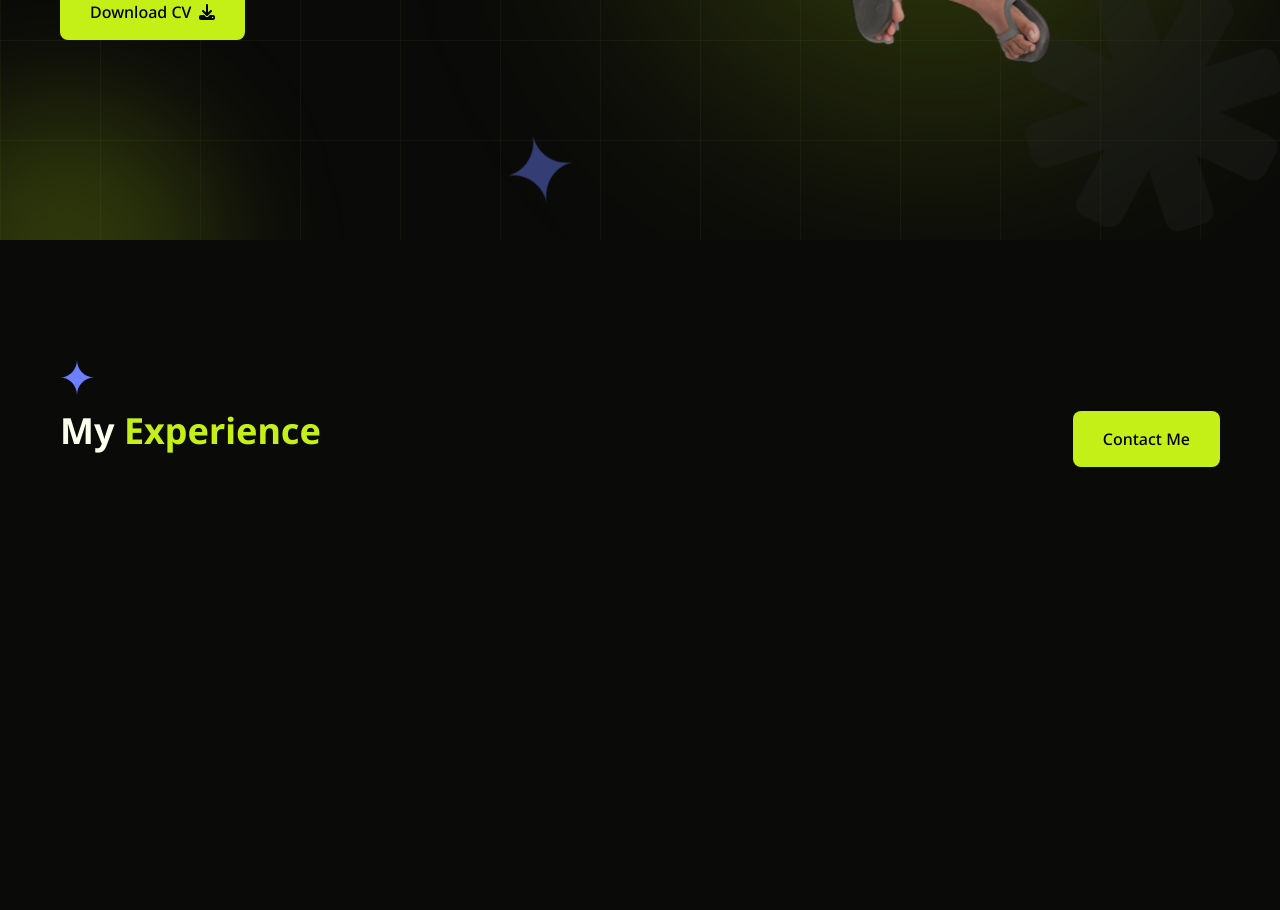
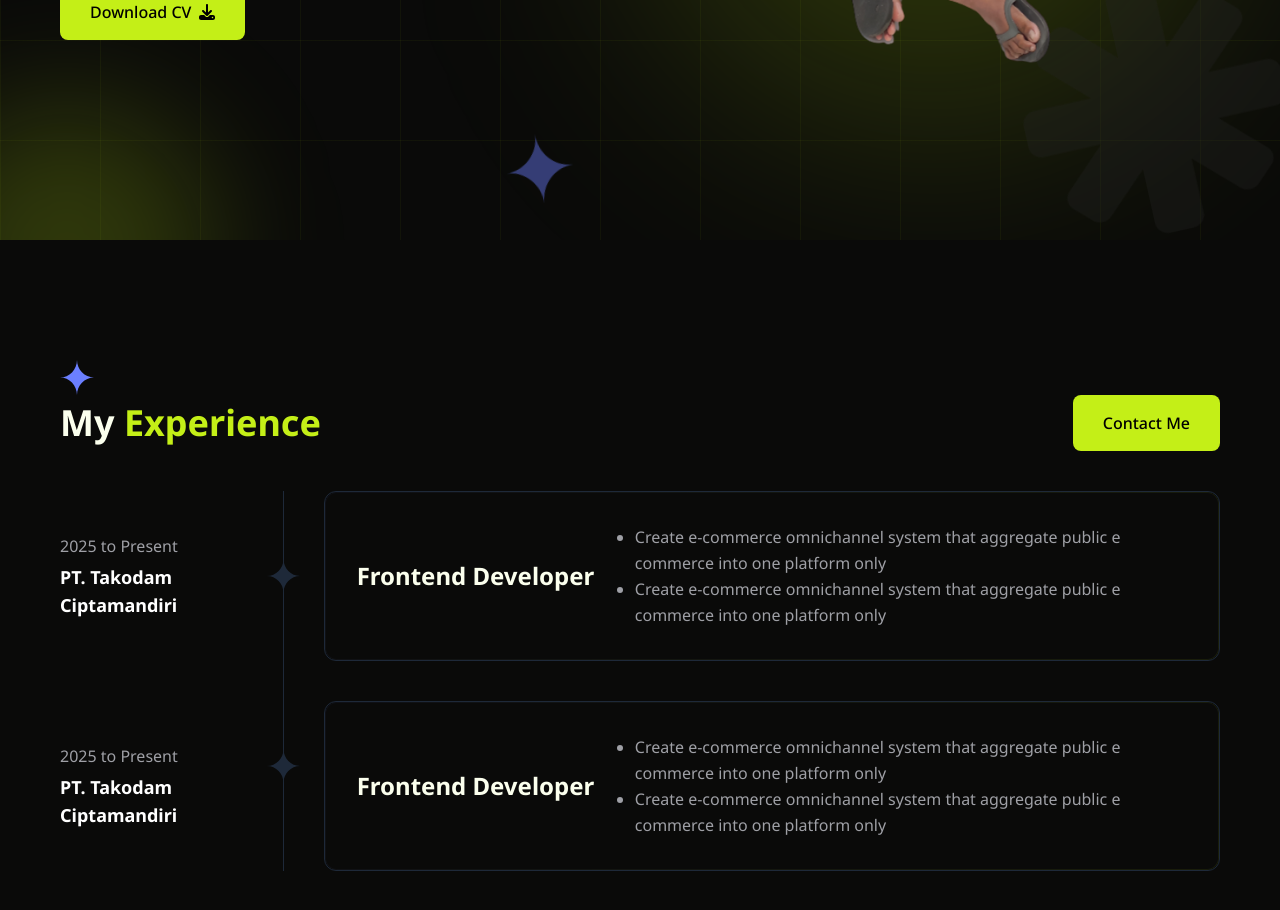
Before and after one commit to kharismaprasetya/cv_profile, a Next.js app: page / in a window 1280 px wide. Shown: the part 560-1470 px from the top of the page. Before the commit the page ends 1147 px from the top, so only its background shows below. Built offline with nearby package versions, Linux system fonts and the light colour scheme.

Commit message:
WIP handle experience list

```diff
--- a/app/globals.css
+++ b/app/globals.css
@@ -29,6 +29,7 @@
 @import "../styles/css/animation.css";
 @import "../styles/css/button.css";
 @import "../styles/css/color.css";
+@import "../styles/css/component/experience.css";
 
 /* Global styles */
 body {
--- a/components/experience/Experience.tsx
+++ b/components/experience/Experience.tsx
@@ -1,24 +1,96 @@
 import Image from "next/image";
+import AsteriskIcon from "@/components/icon/AsteriskIcon";
 
 export default function Experience() {
+  const experiences = [
+    {
+      year: "2025 to Present",
+      company: "PT. Takodam Ciptamandiri",
+      position: "Frontend Developer",
+      details: [
+        "Create e-commerce omnichannel system that aggregate public e commerce into one platform only",
+        "Create e-commerce omnichannel system that aggregate public e commerce into one platform only",
+      ],
+    },
+    {
+      year: "2025 to Present",
+      company: "PT. Takodam Ciptamandiri",
+      position: "Frontend Developer",
+      details: [
+        "Create e-commerce omnichannel system that aggregate public e commerce into one platform only",
+        "Create e-commerce omnichannel system that aggregate public e commerce into one platform only",
+      ],
+    },
+  ];
+
   return (
     <section className="experience">
       <div className="py-[120px] px-[60px]">
+        {/* Title section */}
         <div>
-          <Image className="w-[34px]" width={34} height={35} src="/icons/sparkle.svg" alt="Sparkle" />
+          <Image
+            className="w-[34px]"
+            width={34}
+            height={35}
+            src="/icons/sparkle.svg"
+            alt="Sparkle"
+          />
           <div className="flex justify-between items-center">
-            <div><h2 className="text-4xl font-bold">My <span className="text-brand">Experience</span></h2></div>
+            <div>
+              <h2 className="text-4xl font-bold">
+                My <span className="text-brand">Experience</span>
+              </h2>
+            </div>
             <div>
               <a
-              href="#"
-              className="btn btn-primary mt-4 inline-flex items-center gap-2"
+                href="#"
+                className="btn btn-primary inline-flex items-center gap-2"
               >
                 <span>Contact Me</span>
               </a>
             </div>
           </div>
         </div>
+        {/* Experience section */}
+        {experiences.map((exp, index) => (
+          <div key={index} className={index === 0 ? "mt-10" : ""}>
+            <div className="relative flex justify-between items-center">
+              <div className={`timeline w-[290px] ${index > 0 && "pt-10"}`}>
+                <p>{exp.year}</p>
+                <p className="font-bold text-white text-lg mt-1">
+                  {exp.company}
+                </p>
+              </div>
+
+              <div>
+                <div className="information relative border-l border-gray-800 pl-[40px]">
+                  <div className="information__icon absolute top-[calc(50%-17px)] left-[-17px] w-[34px] text-gray-800">
+                    <AsteriskIcon />
+                  </div>
+                  <div className={index > 0 ? "pt-10" : ""}>
+                    <div className="information__position relative p-8 border border-gray-800 rounded-xl">
+                      <div className="grid grid-cols-3 items-center gap-1 ">
+                        <div>
+                          <h3 className="text-2xl font-bold">
+                            Frontend Developer
+                          </h3>
+                        </div>
+                        <div className="col-span-2">
+                          <ul className="list-disc list-outside">
+                            {exp.details.map((detail, detailIndex) => (
+                              <li key={detailIndex}>{detail}</li>
+                            ))}
+                          </ul>
+                        </div>
+                      </div>
+                    </div>
+                  </div>
+                </div>
+              </div>
+            </div>
+          </div>
+        ))}
       </div>
     </section>
-  )
+  );
 }
--- /dev/null
+++ b/components/icon/AsteriskIcon.tsx
@@ -0,0 +1,18 @@
+export default function AsteriskIcon() {
+  return (
+    <svg
+      xmlns="http://www.w3.org/2000/svg"
+      width="33"
+      height="34"
+      viewBox="0 0 33 34"
+      fill="none"
+    >
+      <path
+        fillRule="evenodd"
+        clipRule="evenodd"
+        d="M16.5 34C16.467 24.6227 9.09241 17.0315 0 17.0315C9.11269 17.0315 16.5 9.40615 16.5 0C16.5329 9.37729 23.9076 16.9685 33 16.9685C23.8872 16.9685 16.5 24.5939 16.5 34Z"
+        fill="currentColor"
+      ></path>
+    </svg>
+  );
+}
--- /dev/null
+++ b/styles/css/component/experience.css
@@ -0,0 +1,46 @@
+@layer components {
+  .experience {
+    .information {
+      &:hover {
+        .information__icon {
+          color: var(--brand-color) !important;
+        }
+      }
+
+      .information__icon {
+        transition: color 0.3s ease-in-out;
+      }
+
+      .information__position {
+        &:hover {
+          &::after {
+            opacity: 1 !important;
+          }
+        }
+        &::after {
+          content: "";
+          position: absolute;
+          top: 0;
+          left: 0;
+          right: 0;
+          bottom: 0;
+          border-radius: inherit;
+          padding: 1px;
+          background: linear-gradient(
+            120deg,
+            rgba(107, 127, 255, 0.5),
+            rgba(196, 239, 23, 0.8)
+          );
+          -webkit-mask: linear-gradient(#fff 0 0) content-box,
+            linear-gradient(#fff 0 0);
+          mask: linear-gradient(#fff 0 0) content-box, linear-gradient(#fff 0 0);
+          -webkit-mask-composite: xor;
+          mask-composite: exclude;
+          z-index: 0;
+          transition: all 0.3s ease-in-out;
+          opacity: 0.1;
+        }
+      }
+    }
+  }
+}
```
